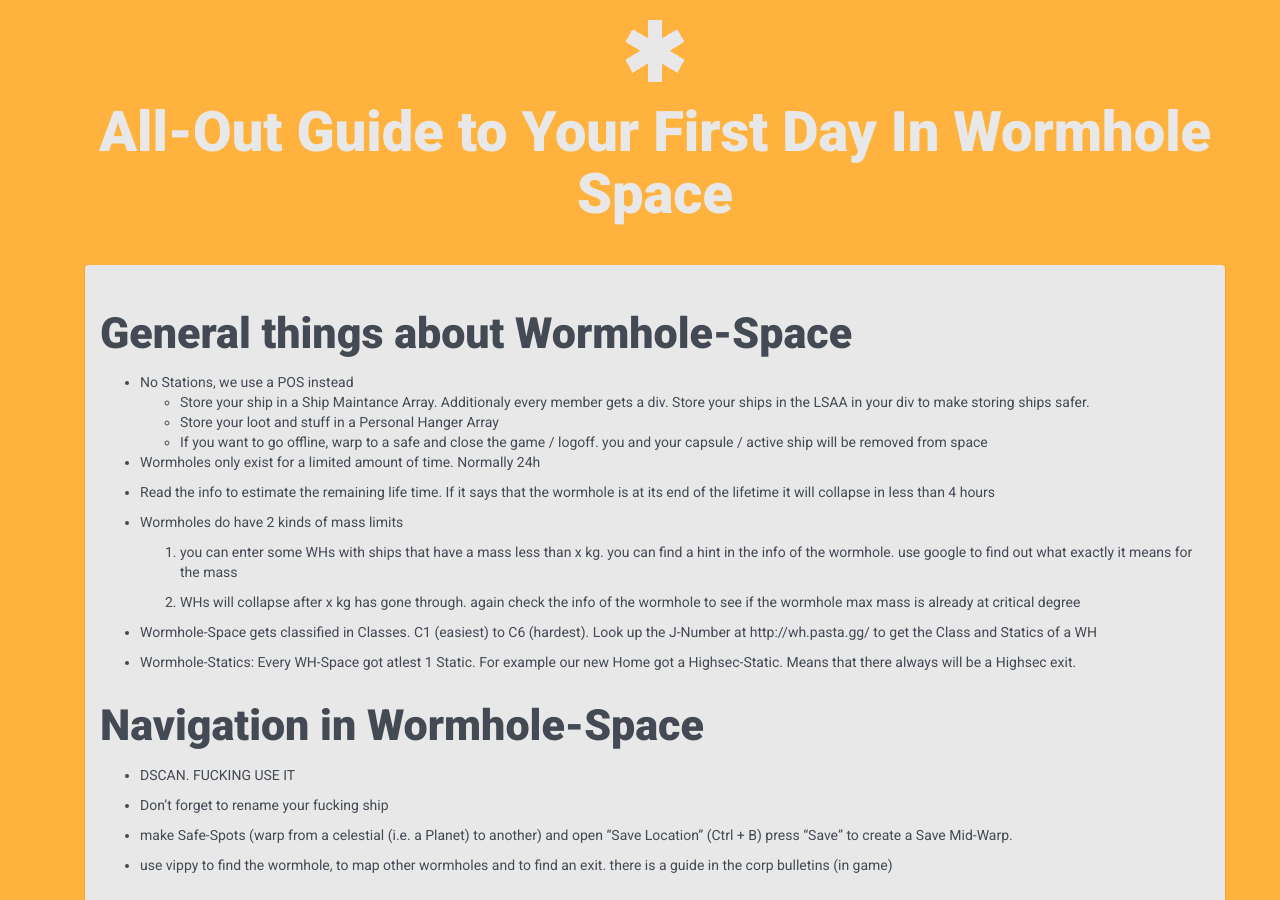
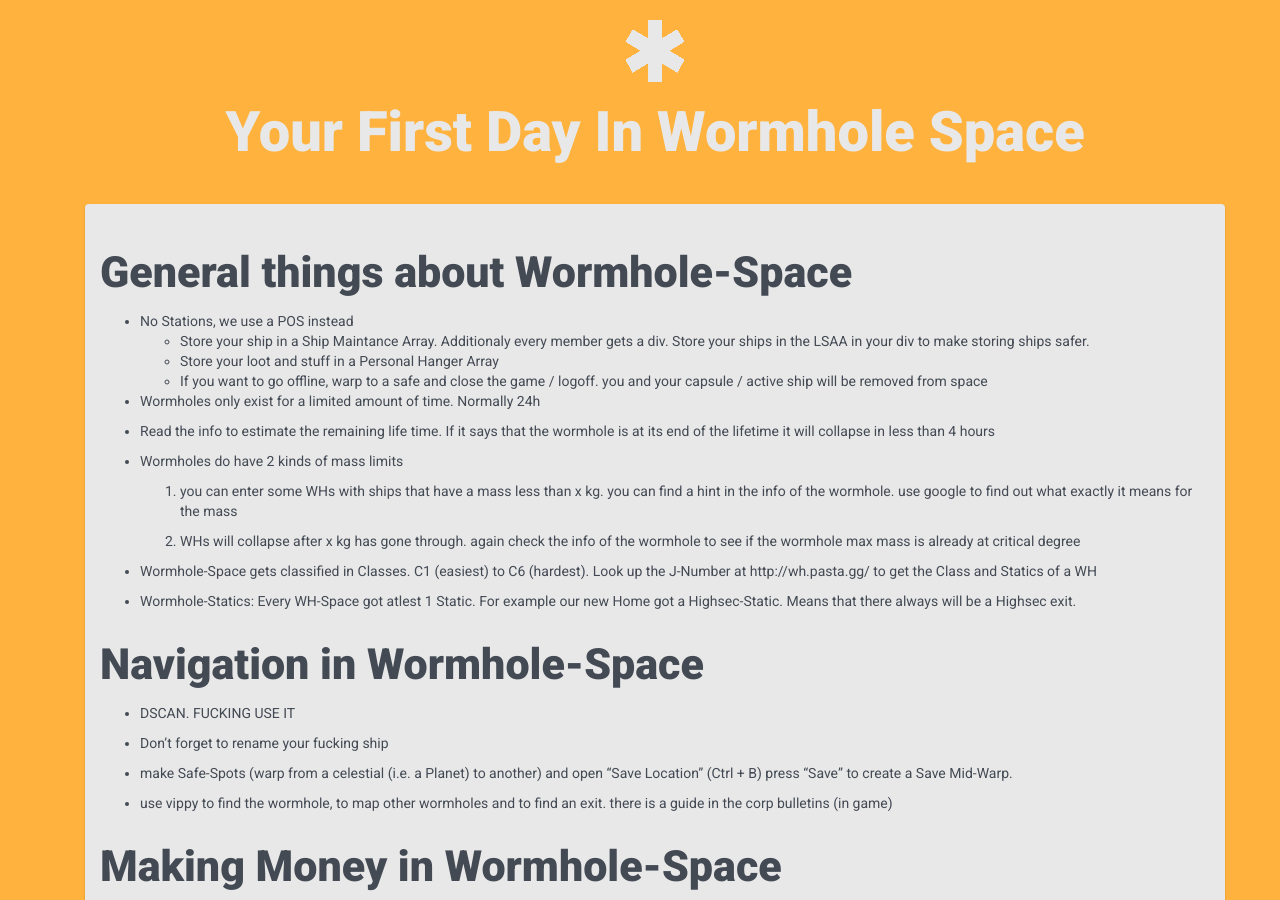
Before and after one commit to all-out/guides, a Jekyll site: the page built from _guides/your-first-day-in-wormhole-space.md, in a window 1280 px wide and 900 px high. Built offline with Jekyll 4.4.1, drawn with Linux system fonts in a browser that asks for light colours.

Commit message:
changed title

```diff
--- a/_guides/your-first-day-in-wormhole-space.md
+++ b/_guides/your-first-day-in-wormhole-space.md
@@ -1,7 +1,7 @@
 ---
 layout: guide
 disabled: false
-title: All-Out Guide to Your First Day In Wormhole Space
+title: Your First Day In Wormhole Space
 shorttitle: Your First Day In Wormhole Space
 author: Syco Phantic
 excerpt: >
```
